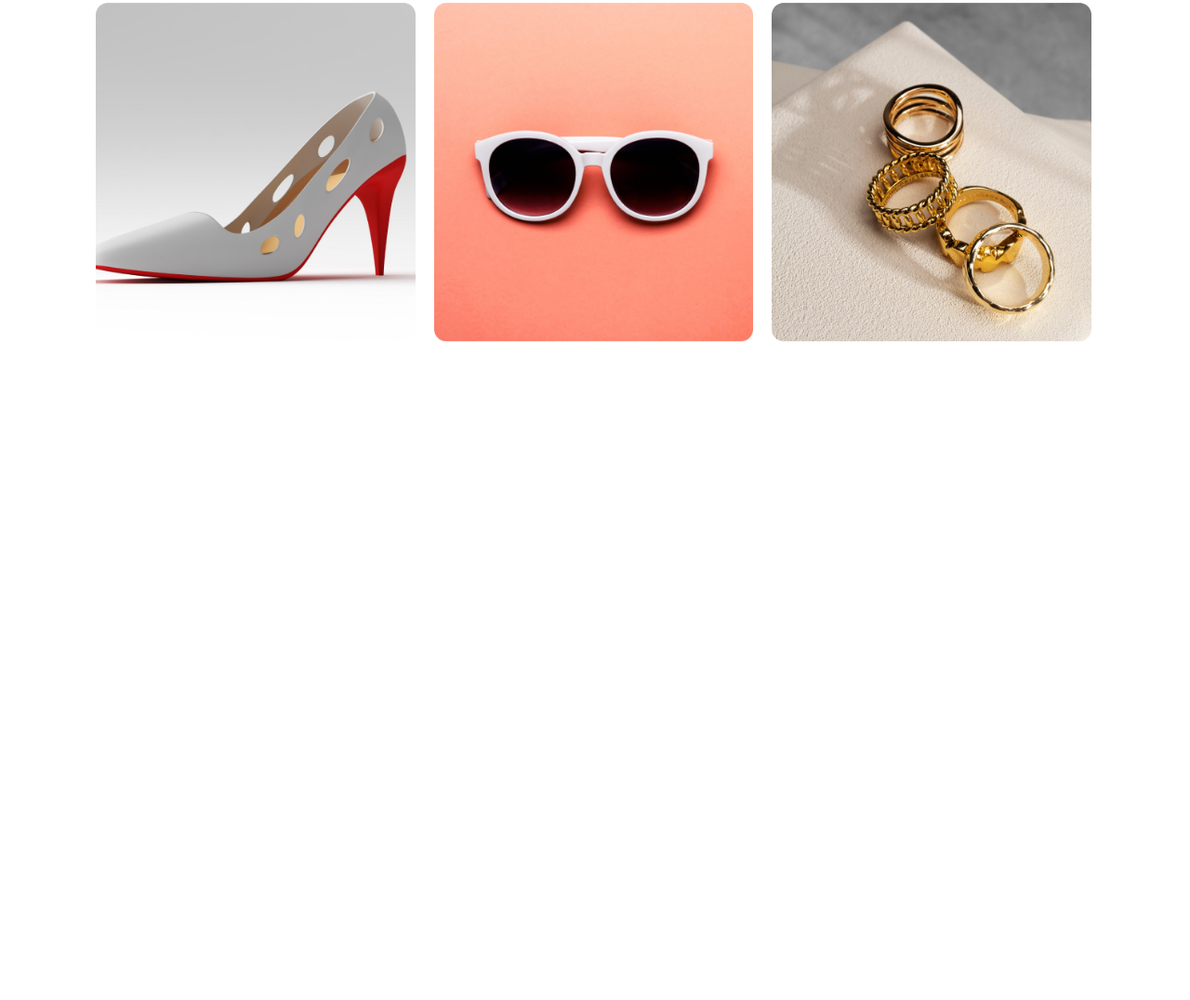
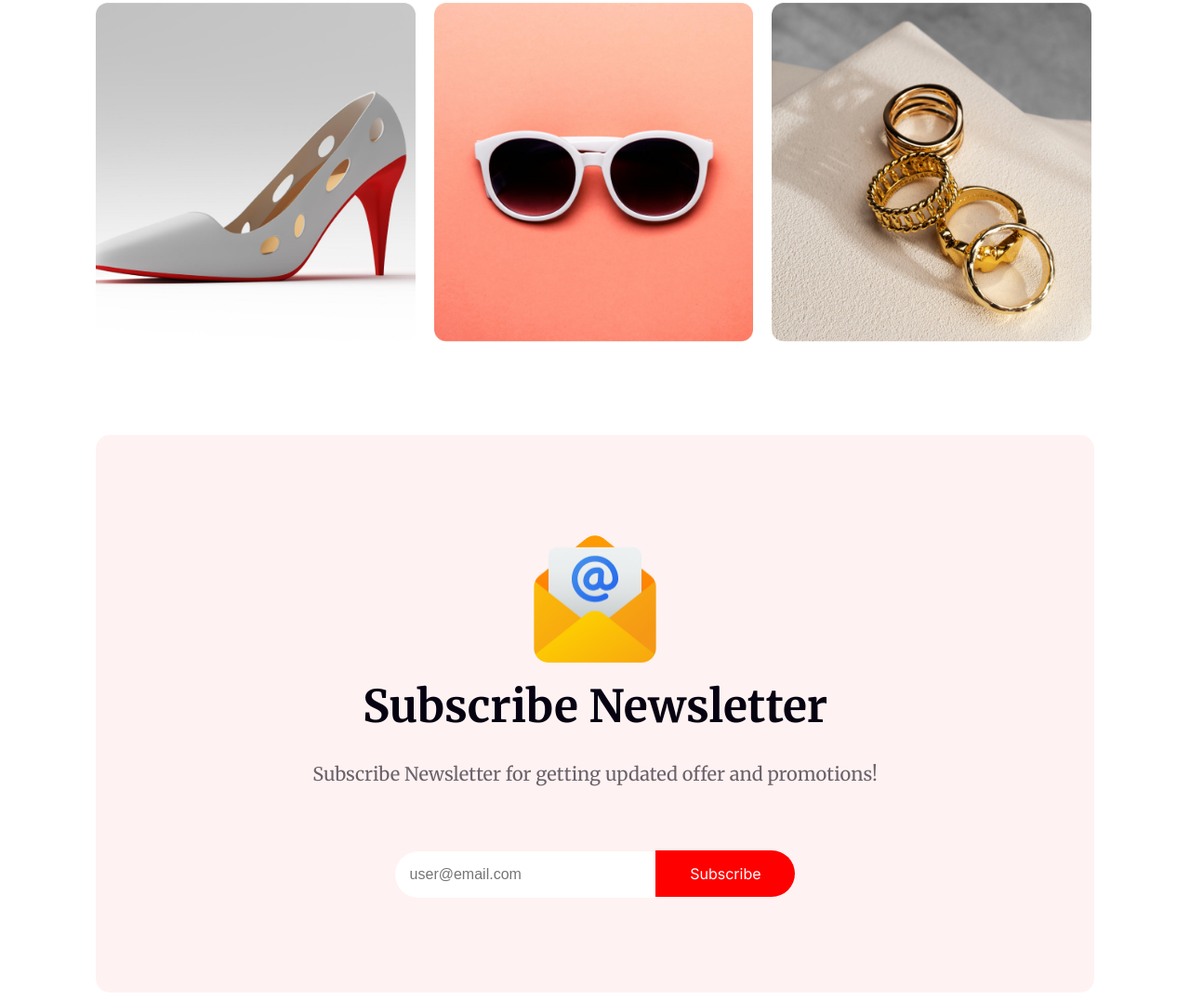
Before and after one commit to amitavrchy/assignment1, a plain HTML site: page index.html in a window 1280 px wide. Shown: the part 4783-5859 px from the top of the page at 93% size. Before the commit the page ends 5201 px from the top, so only its background shows below. Drawn offline with Linux system fonts and the light colour scheme.

Commit message:
newsletter

```diff
--- a/index.html
+++ b/index.html
@@ -118,6 +118,17 @@
                 </div>
             </div>
         </section>
+        <section id="newsletter">
+            <div class="container">
+                <img src="resources/Group 61.png" alt="">
+                <h2>Subscribe Newsletter</h2>
+                <p>Subscribe Newsletter for getting updated offer and promotions!</p>
+                <div class="email-input">
+                    <input type="email" placeholder="user@email.com">
+                    <button>Subscribe</button>
+                </div>
+            </div>
+        </section>
     </main>
 </body>
 </html>
--- a/styles/blog.css
+++ b/styles/blog.css
@@ -275,3 +275,56 @@ header .blur h2 {
     transform: scale(1.2);
     transition: 0.9s;
 }
+#newsletter {
+    margin-top: 100px;
+}
+#newsletter .container {
+    background: rgba(255, 0, 0, 0.05);
+    height: 600px;
+    border-radius: 15px;
+    display: flex;
+    flex-direction: column;
+    justify-content: center;
+    align-items: center;
+    text-align: center;
+
+}
+#newsletter img {
+    width: 150px;
+    height: 150px;
+}
+#newsletter h2 {
+    font-weight: bold;
+    font-size: 48px;
+    margin: 10px 0px;
+    color: #070211;
+}
+#newsletter p {
+    font-size: 20px;
+    width: 900px;
+    color: rgba(7, 2, 17, 0.60);
+}
+.email-input {
+    margin-top: 50px;
+}
+.email-input input {
+    outline: none;
+    border: none;
+    padding: 16px;
+    width: 250px;
+    font-size: 16px;
+    margin-right: -5px;
+    border-radius: 25px 0px 0px 25px;
+}
+.email-input button {
+    outline: none;
+    border: none;
+    padding: 15px;
+    background-color: red;
+    color: white;
+    border-radius: 0px 25px 25px 0px;
+    font-family: 'Inter', sans-serif;
+    font-size: 16px;
+    width: 150px;
+    margin-left: 0px;
+}
```
